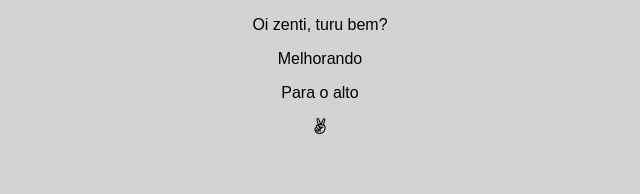
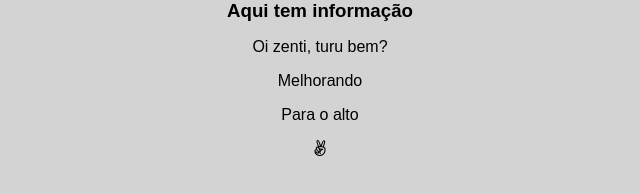
Before and after one commit to alanrepo/site, a plain HTML site: page index.html in a window 1280 px wide. Shown: the whole page, without its empty margins (320-960 px from the left). Drawn offline with Linux system fonts and the light colour scheme.

Commit message:
inserção tag h3

```diff
--- a/index.html
+++ b/index.html
@@ -17,9 +17,10 @@
 	<link rel="stylesheet" href="https://use.fontawesome.com/releases/v5.5.0/css/all.css" integrity="sha384-B4dIYHKNBt8Bc12p+WXckhzcICo0wtJAoU8YZTY5qE0Id1GSseTk6S+L3BlXeVIU" crossorigin="anonymous">
 </head>
 <body>
-<p>Oi zenti, turu bem?</p>
-<p>Melhorando</p>
-<p>Para o alto</p>
-<p><i class="fab fa-angellist"></i></p>
+	<h3>Aqui tem informação</h3>
+	<p>Oi zenti, turu bem?</p>
+	<p>Melhorando</p>
+	<p>Para o alto</p>
+	<p><i class="fab fa-angellist"></i></p>
 </body>
 </html>
```
